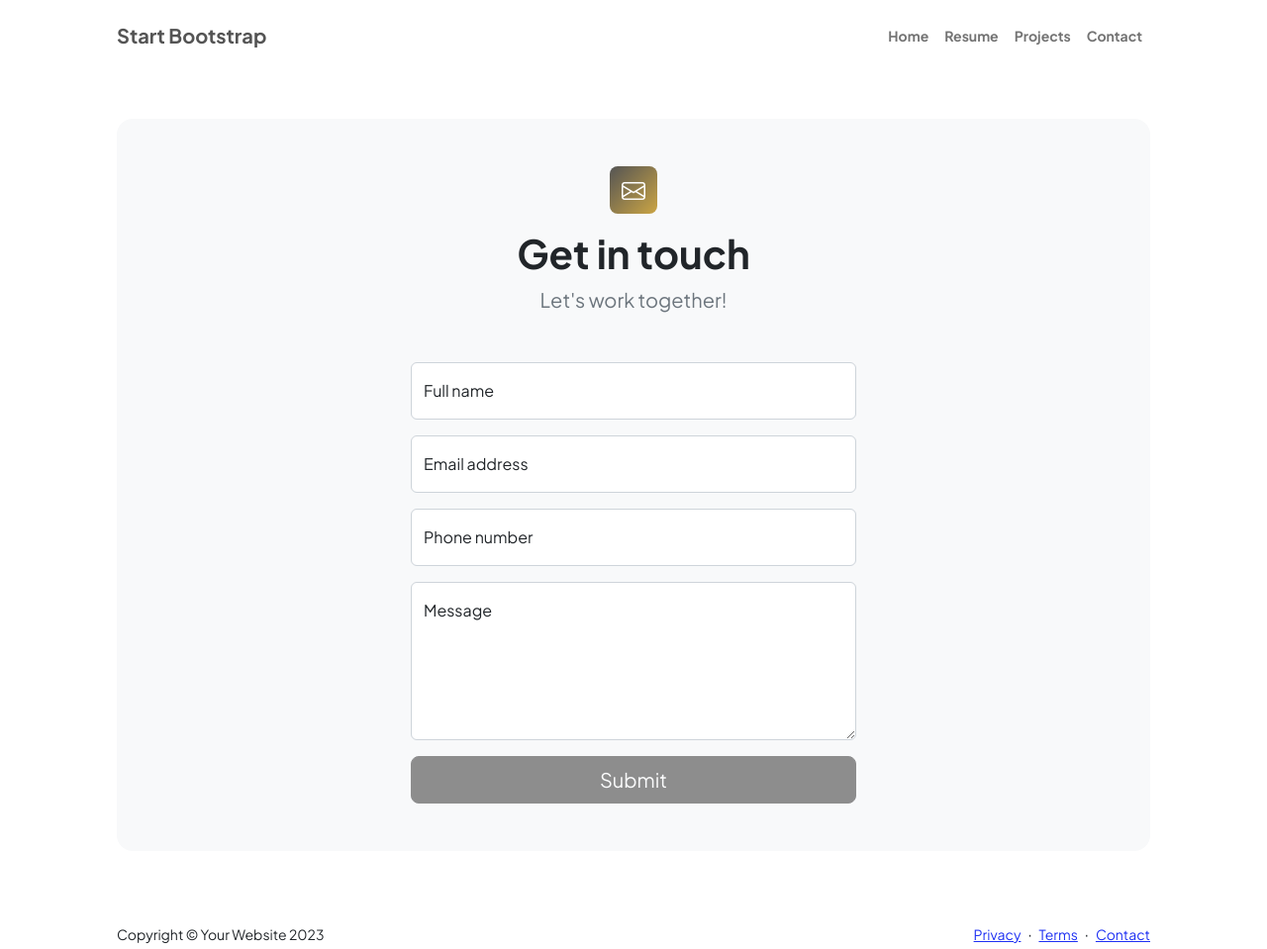
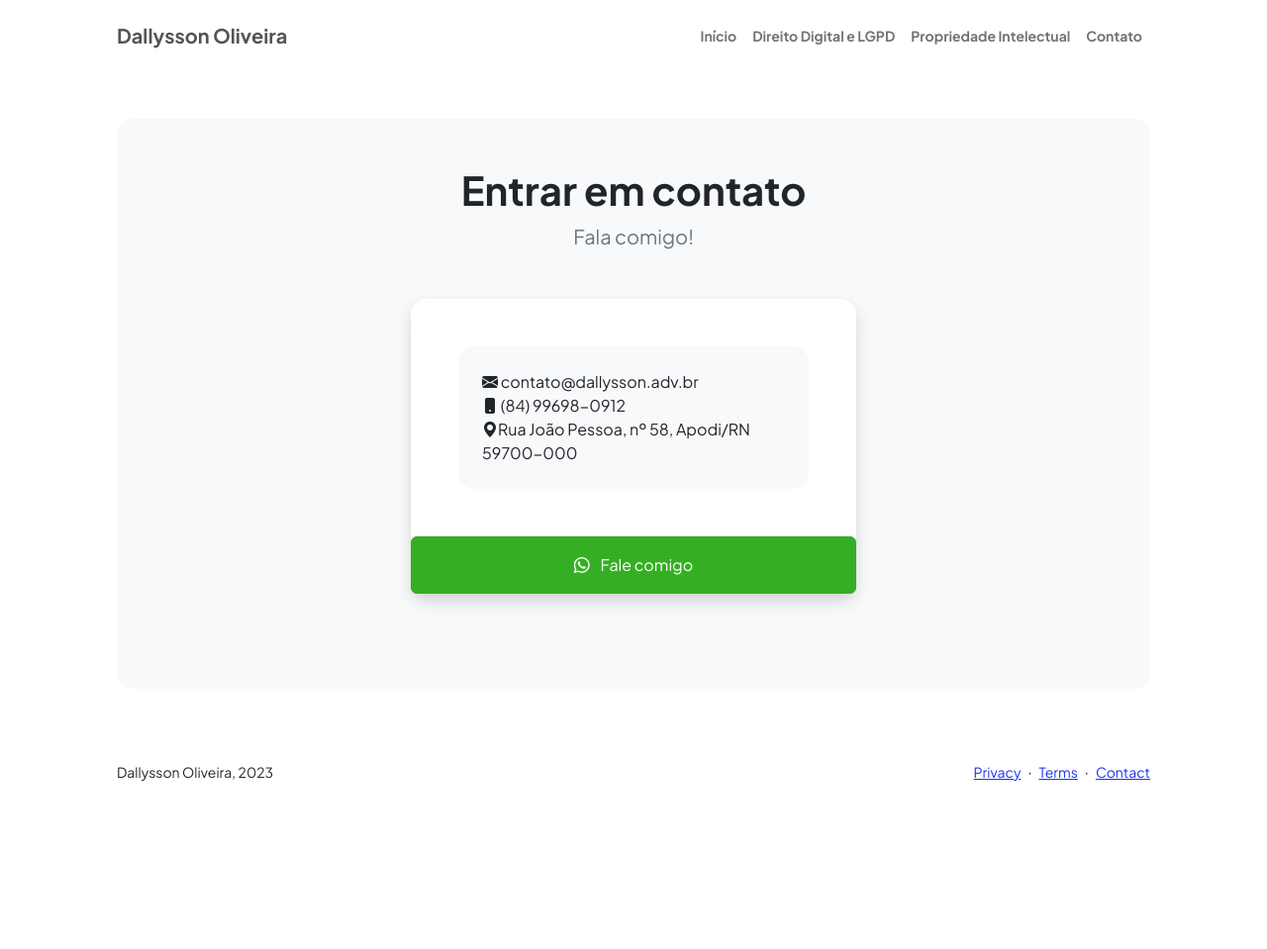
Before and after one commit to dallyssono/dallysson.adv, a plain HTML site: page contact.html in a window 1280 px wide. Shown: the whole page at 99% size. After the commit the page ends 816 px from the top, so only its background shows below. Drawn offline with nearby package versions, Linux system fonts and the light colour scheme.

Commit message:
atualizações

```diff
--- a/contact.html
+++ b/contact.html
@@ -1,11 +1,11 @@
 <!DOCTYPE html>
-<html lang="en">
+<html lang="pt-br">
     <head>
         <meta charset="utf-8" />
         <meta name="viewport" content="width=device-width, initial-scale=1, shrink-to-fit=no" />
         <meta name="description" content />
         <meta name="author" content />
-        <title>Modern Business - Start Bootstrap Template</title>
+        <title>Dallysson Oliveira - Contato</title>
         <!-- Favicon-->
         <link rel="icon" type="image/x-icon" href="assets/favicon.ico" />
         <!-- Custom Google font-->
@@ -22,14 +22,14 @@
             <!-- Navigation-->
             <nav class="navbar navbar-expand-lg navbar-light bg-white py-3">
                 <div class="container px-5">
-                    <a class="navbar-brand" href="index.html"><span class="fw-bolder text-primary">Start Bootstrap</span></a>
+                    <a class="navbar-brand" href="index.html"><span class="fw-bolder text-primary">Dallysson Oliveira</span></a>
                     <button class="navbar-toggler" type="button" data-bs-toggle="collapse" data-bs-target="#navbarSupportedContent" aria-controls="navbarSupportedContent" aria-expanded="false" aria-label="Toggle navigation"><span class="navbar-toggler-icon"></span></button>
                     <div class="collapse navbar-collapse" id="navbarSupportedContent">
                         <ul class="navbar-nav ms-auto mb-2 mb-lg-0 small fw-bolder">
-                            <li class="nav-item"><a class="nav-link" href="index.html">Home</a></li>
-                            <li class="nav-item"><a class="nav-link" href="resume.html">Resume</a></li>
-                            <li class="nav-item"><a class="nav-link" href="projects.html">Projects</a></li>
-                            <li class="nav-item"><a class="nav-link" href="contact.html">Contact</a></li>
+                            <li class="nav-item"><a class="nav-link" href="index.html">Início</a></li>
+                            <li class="nav-item"><a class="nav-link" href="digital.html">Direito Digital e LGPD</a></li>
+                            <li class="nav-item"><a class="nav-link" href="pi.html">Propriedade Intelectual</a></li>
+                            <li class="nav-item"><a class="nav-link" href="contact.html">Contato</a></li>
                         </ul>
                     </div>
                 </div>
@@ -40,9 +40,9 @@
                     <!-- Contact form-->
                     <div class="bg-light rounded-4 py-5 px-4 px-md-5">
                         <div class="text-center mb-5">
-                            <div class="feature bg-primary bg-gradient-primary-to-secondary text-white rounded-3 mb-3"><i class="bi bi-envelope"></i></div>
-                            <h1 class="fw-bolder">Get in touch</h1>
-                            <p class="lead fw-normal text-muted mb-0">Let's work together!</p>
+
+                            <h1 class="fw-bolder">Entrar em contato</h1>
+                            <p class="lead fw-normal text-muted mb-0">Fala comigo!</p>
                         </div>
                         <div class="row gx-5 justify-content-center">
                             <div class="col-lg-8 col-xl-6">
@@ -53,52 +53,28 @@
                                 <!-- To make this form functional, sign up at-->
                                 <!-- https://startbootstrap.com/solution/contact-forms-->
                                 <!-- to get an API token!-->
-                                <form id="contactForm" data-sb-form-api-token="API_TOKEN">
-                                    <!-- Name input-->
-                                    <div class="form-floating mb-3">
-                                        <input class="form-control" id="name" type="text" placeholder="Enter your name..." data-sb-validations="required" />
-                                        <label for="name">Full name</label>
-                                        <div class="invalid-feedback" data-sb-feedback="name:required">A name is required.</div>
+                                <div class="card shadow border-0 rounded-4 mb-5">
+                                    <div class="card-body p-5">
+                                        <div class="row align-items-center gx-5">
+                                            <div class="col text-center text-lg-start mb-4 mb-lg-0">
+                                                <div class="bg-light p-4 rounded-4">
+
+                                                    <div><i class="bi bi-envelope-fill"></i> contato@dallysson.adv.br</div>
+
+                                                    <div><i class="bi bi-phone-fill"></i> (84) 99698-0912</div>
+
+                                                    <div><i class="bi bi-geo-alt-fill"></i>Rua João Pessoa, nº 58, Apodi/RN 59700-000</div>
+                                                </div>
+                                            </div>
+                                            </div>
+
+                                        </div>
+                                        <a class="btn btn-success px-4 py-3" href="https://wa.me/5584996980912" target="_blank">
+                                            <div class="d-inline-block bi bi-whatsapp me-2"></div>
+                                            Fale comigo
+                                        </a>
                                     </div>
-                                    <!-- Email address input-->
-                                    <div class="form-floating mb-3">
-                                        <input class="form-control" id="email" type="email" placeholder="name@example.com" data-sb-validations="required,email" />
-                                        <label for="email">Email address</label>
-                                        <div class="invalid-feedback" data-sb-feedback="email:required">An email is required.</div>
-                                        <div class="invalid-feedback" data-sb-feedback="email:email">Email is not valid.</div>
-                                    </div>
-                                    <!-- Phone number input-->
-                                    <div class="form-floating mb-3">
-                                        <input class="form-control" id="phone" type="tel" placeholder="(123) 456-7890" data-sb-validations="required" />
-                                        <label for="phone">Phone number</label>
-                                        <div class="invalid-feedback" data-sb-feedback="phone:required">A phone number is required.</div>
-                                    </div>
-                                    <!-- Message input-->
-                                    <div class="form-floating mb-3">
-                                        <textarea class="form-control" id="message" type="text" placeholder="Enter your message here..." style="height: 10rem" data-sb-validations="required"></textarea>
-                                        <label for="message">Message</label>
-                                        <div class="invalid-feedback" data-sb-feedback="message:required">A message is required.</div>
-                                    </div>
-                                    <!-- Submit success message-->
-                                    <!---->
-                                    <!-- This is what your users will see when the form-->
-                                    <!-- has successfully submitted-->
-                                    <div class="d-none" id="submitSuccessMessage">
-                                        <div class="text-center mb-3">
-                                            <div class="fw-bolder">Form submission successful!</div>
-                                            To activate this form, sign up at
-                                            <br />
-                                            <a href="https://startbootstrap.com/solution/contact-forms">https://startbootstrap.com/solution/contact-forms</a>
-                                        </div>
-                                    </div>
-                                    <!-- Submit error message-->
-                                    <!---->
-                                    <!-- This is what your users will see when there is-->
-                                    <!-- an error submitting the form-->
-                                    <div class="d-none" id="submitErrorMessage"><div class="text-center text-danger mb-3">Error sending message!</div></div>
-                                    <!-- Submit Button-->
-                                    <div class="d-grid"><button class="btn btn-primary btn-lg disabled" id="submitButton" type="submit">Submit</button></div>
-                                </form>
+                                </div>
                             </div>
                         </div>
                     </div>
@@ -109,7 +85,7 @@
         <footer class="bg-white py-4 mt-auto">
             <div class="container px-5">
                 <div class="row align-items-center justify-content-between flex-column flex-sm-row">
-                    <div class="col-auto"><div class="small m-0">Copyright &copy; Your Website 2023</div></div>
+                    <div class="col-auto"><div class="small m-0">Dallysson Oliveira, 2023</div></div>
                     <div class="col-auto">
                         <a class="small" href="#!">Privacy</a>
                         <span class="mx-1">&middot;</span>
```
